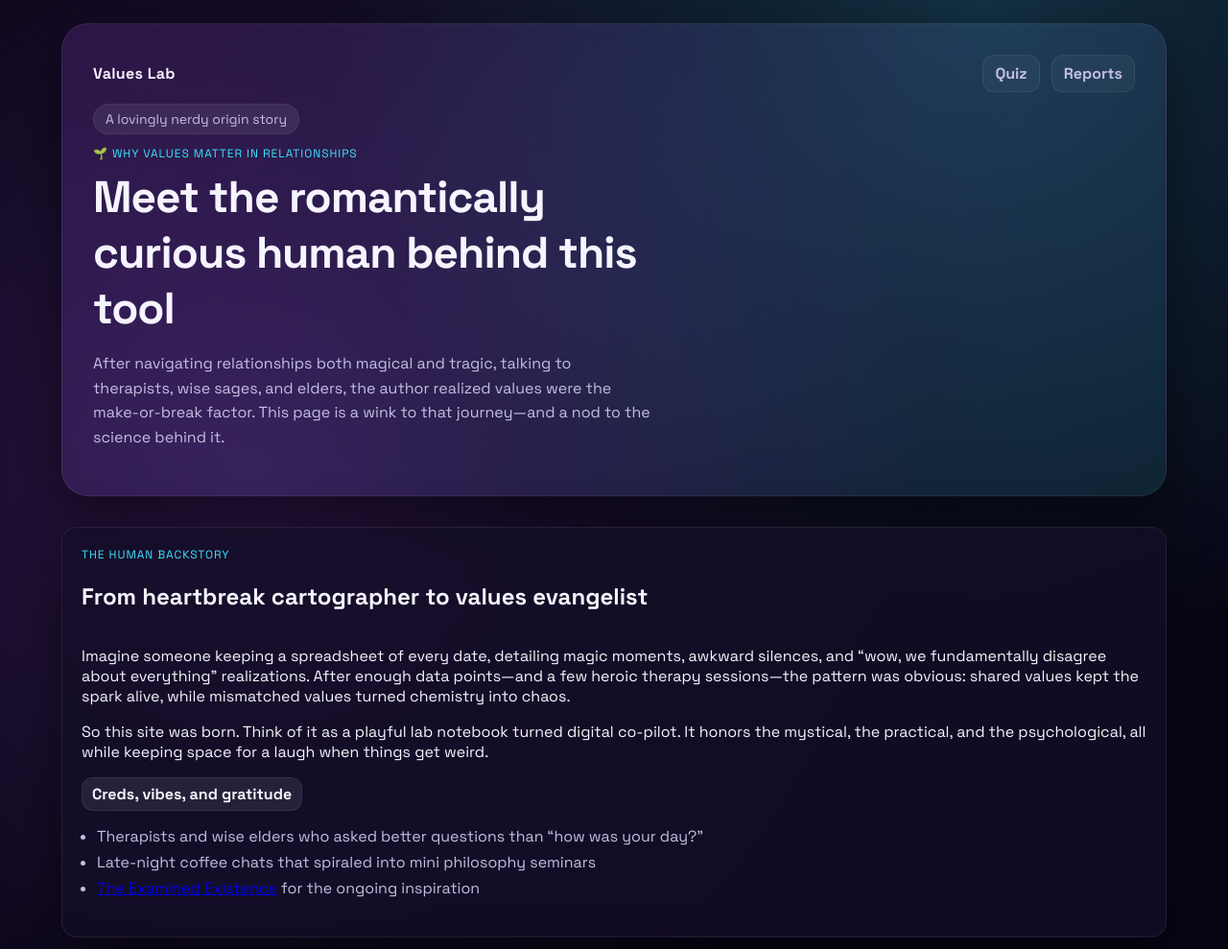
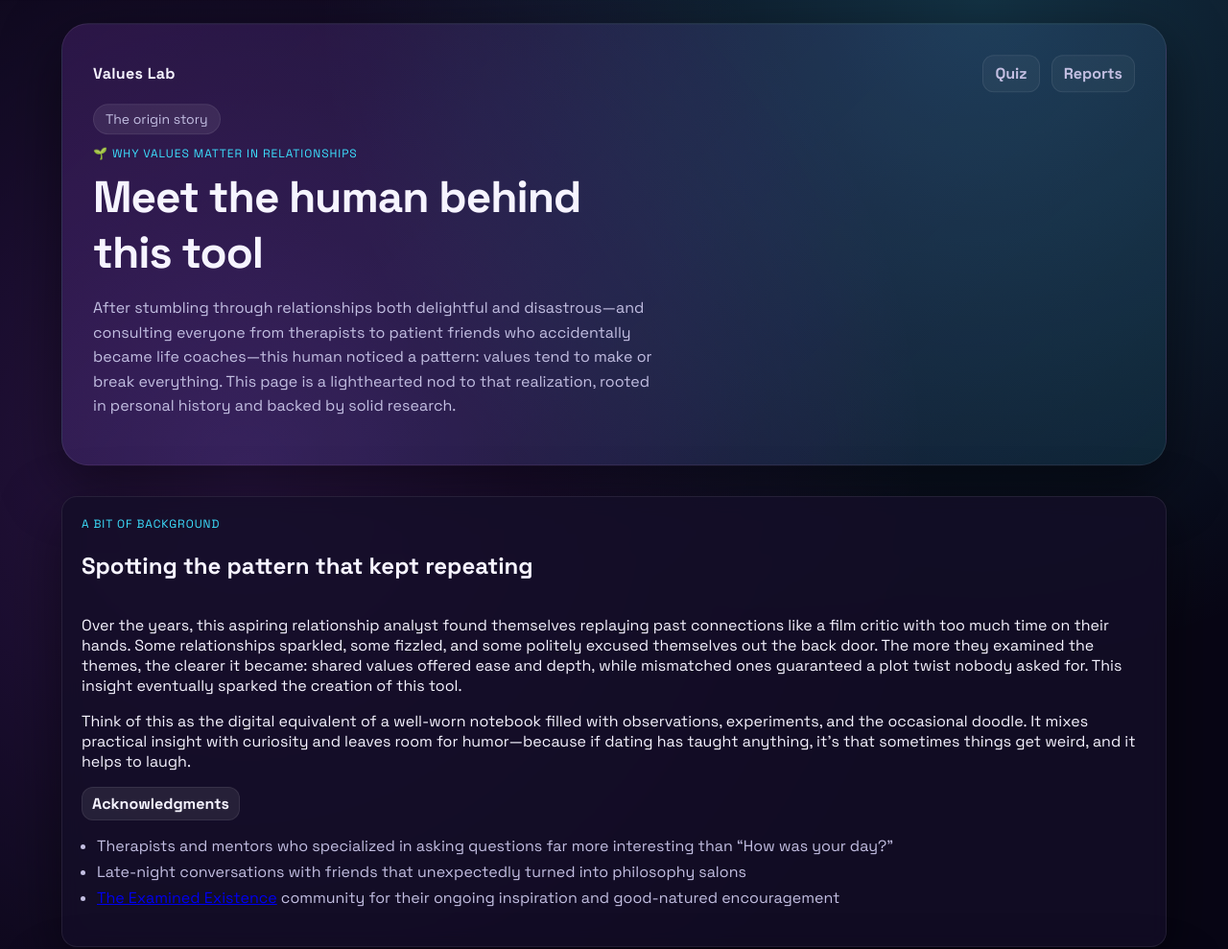
Before and after one commit to TheShanri/values, a website: page public/about.html in a window 1280 px wide. Shown: the top 989 px of the page at 96% size. Drawn offline with Linux system fonts and the light colour scheme.

Commit message:
Refresh about page and report readability

```diff
--- a/public/about.html
+++ b/public/about.html
@@ -22,15 +22,16 @@
             <a href="/report.html">Reports</a>
           </div>
         </nav>
-        <div class="hero__badge">A lovingly nerdy origin story</div>
+        <div class="hero__badge">The origin story</div>
         <div class="hero__content">
           <div>
-            <p class="eyebrow">🌱 Why Values Matter in Relationships</p>
-            <h1>Meet the romantically curious human behind this tool</h1>
+            <p class="eyebrow">🌱 Why values matter in relationships</p>
+            <h1>Meet the human behind this tool</h1>
             <p class="lede">
-              After navigating relationships both magical and tragic, talking to therapists, wise sages,
-              and elders, the author realized values were the make-or-break factor. This page is a wink
-              to that journey—and a nod to the science behind it.
+              After stumbling through relationships both delightful and disastrous—and consulting everyone
+              from therapists to patient friends who accidentally became life coaches—this human noticed a
+              pattern: values tend to make or break everything. This page is a lighthearted nod to that
+              realization, rooted in personal history and backed by solid research.
             </p>
           </div>
         </div>
@@ -40,26 +41,28 @@
         <section class="card">
           <div class="section-header">
             <div>
-              <p class="eyebrow">The human backstory</p>
-              <h2>From heartbreak cartographer to values evangelist</h2>
+              <p class="eyebrow">A bit of background</p>
+              <h2>Spotting the pattern that kept repeating</h2>
             </div>
           </div>
           <p>
-            Imagine someone keeping a spreadsheet of every date, detailing magic moments, awkward silences,
-            and “wow, we fundamentally disagree about everything” realizations. After enough data points—and
-            a few heroic therapy sessions—the pattern was obvious: shared values kept the spark alive, while
-            mismatched values turned chemistry into chaos.
+            Over the years, this aspiring relationship analyst found themselves replaying past connections
+            like a film critic with too much time on their hands. Some relationships sparkled, some fizzled,
+            and some politely excused themselves out the back door. The more they examined the themes, the
+            clearer it became: shared values offered ease and depth, while mismatched ones guaranteed a plot
+            twist nobody asked for. This insight eventually sparked the creation of this tool.
           </p>
           <p>
-            So this site was born. Think of it as a playful lab notebook turned digital co-pilot. It honors
-            the mystical, the practical, and the psychological, all while keeping space for a laugh when
-            things get weird.
+            Think of this as the digital equivalent of a well-worn notebook filled with observations,
+            experiments, and the occasional doodle. It mixes practical insight with curiosity and leaves
+            room for humor—because if dating has taught anything, it’s that sometimes things get weird,
+            and it helps to laugh.
           </p>
-          <div class="pill-heading">Creds, vibes, and gratitude</div>
+          <div class="pill-heading">Acknowledgments</div>
           <ul class="list">
-            <li>Therapists and wise elders who asked better questions than “how was your day?”</li>
-            <li>Late-night coffee chats that spiraled into mini philosophy seminars</li>
-            <li><a href="https://www.theexaminedexistence.com/" target="_blank">The Examined Existence</a> for the ongoing inspiration</li>
+            <li>Therapists and mentors who specialized in asking questions far more interesting than “How was your day?”</li>
+            <li>Late-night conversations with friends that unexpectedly turned into philosophy salons</li>
+            <li><a href="https://www.theexaminedexistence.com/" target="_blank">The Examined Existence</a> community for their ongoing inspiration and good-natured encouragement</li>
           </ul>
         </section>
 
--- a/public/styles.css
+++ b/public/styles.css
@@ -455,25 +455,25 @@ button:focus-visible {
 
 .option--indifferent {
   background: linear-gradient(135deg, rgba(123, 123, 144, 0.18), rgba(123, 123, 144, 0.08));
-  color: #e6e6f0;
+  color: #fdfcff;
   border-color: rgba(123, 123, 144, 0.5);
 }
 
 .option--valued {
   background: linear-gradient(135deg, rgba(59, 226, 134, 0.24), rgba(59, 226, 134, 0.12));
-  color: #021610;
+  color: #ffffff;
   border-color: rgba(59, 226, 134, 0.7);
 }
 
 .option--highly {
   background: linear-gradient(135deg, rgba(91, 167, 255, 0.22), rgba(91, 167, 255, 0.12));
-  color: #031021;
+  color: #f7fbff;
   border-color: rgba(91, 167, 255, 0.7);
 }
 
 .option--critical {
   background: linear-gradient(135deg, rgba(177, 79, 255, 0.24), rgba(177, 79, 255, 0.14));
-  color: #120420;
+  color: #fff7ff;
   border-color: rgba(177, 79, 255, 0.75);
 }
 
```
Also changed, not shown: public/report.js (+9 -1 lines).
